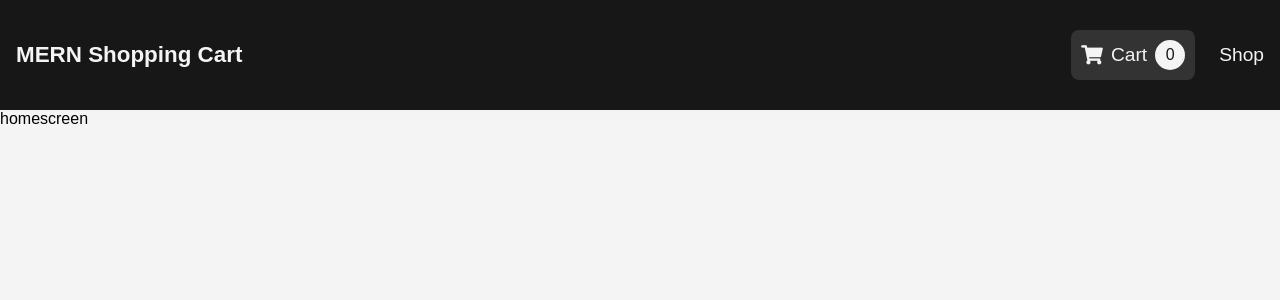
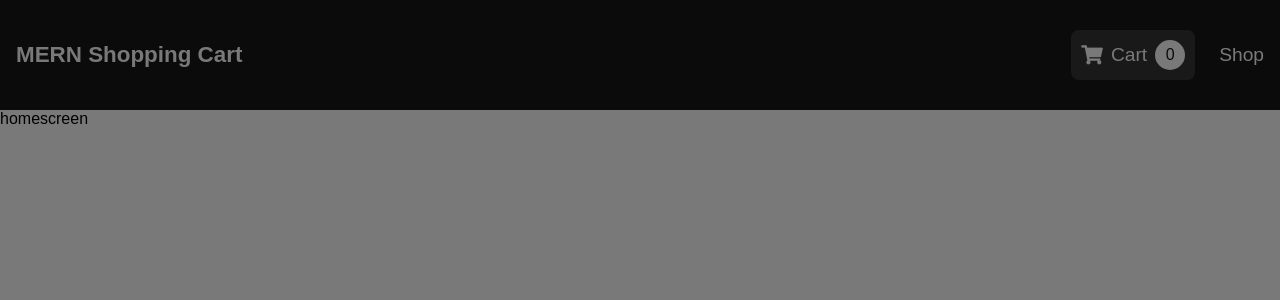
Before and after one commit to rammyblog/mern-mini-shopping-cart, a React (Create React App) app in the folder frontend/: page / in a window 1280 px wide. Shown: the top 300 px of the page. Built offline with nearby package versions, Linux system fonts and the light colour scheme.

Commit message:
feat: Backdrop done

```diff
--- a/frontend/src/App.js
+++ b/frontend/src/App.js
@@ -9,13 +9,14 @@
 
 // Components
 import Navbar from "./components/Navbar";
+import Backdrop from "./components/Backdrop";
 
 function App() {
   return (
     <Router>
       <Navbar />
       {/* SideDrawer */}
-      {/* Backdrop */}
+      <Backdrop />
       <main>
         <Switch>
           <Route exact path="/" component={HomeScreen} />
--- a/frontend/src/components/Backdrop.css
+++ b/frontend/src/components/Backdrop.css
@@ -0,0 +1,9 @@
+.backdrop {
+  width: 100%;
+  height: 100vh;
+  background-color: rgba(0, 0, 0, 0.5);
+  z-index: 100;
+  position: fixed;
+  top: 0;
+  left: 0;
+}
--- a/frontend/src/components/Backdrop.js
+++ b/frontend/src/components/Backdrop.js
@@ -0,0 +1,11 @@
+import './Backdrop.css'
+
+const Backdrop = () => {
+    return (
+        <div className="backdrop">
+
+        </div>
+    )
+}
+
+export default Backdrop
```
